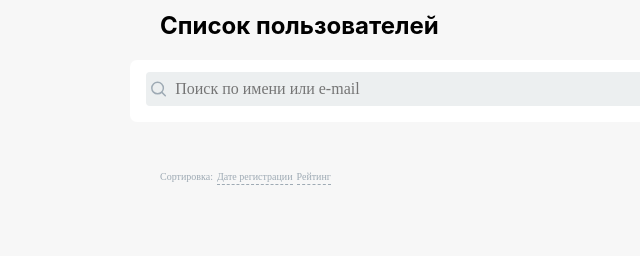
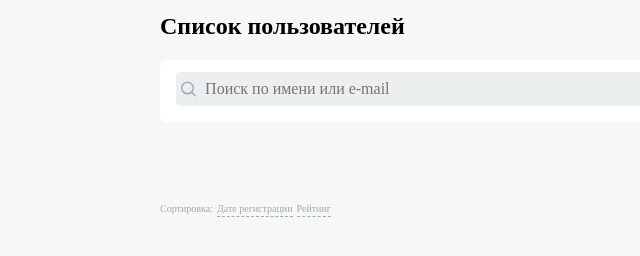
Before and after one commit to AshesToAshes13/labmedia-test-users, a website built with webpack: page src/index.html in a window 1280 px wide. Shown: the whole page, without its empty margins (0-640 px from the left). Built offline with nearby package versions, Linux system fonts and the light colour scheme; no server answers.

Commit message:
refactor (all-page): единыйе отсупы и общий шрифт

```diff
--- a/src/assets/style/search-section/input-block.css
+++ b/src/assets/style/search-section/input-block.css
@@ -15,5 +15,4 @@
     background-color: #ECEFF0;
     width: 100%;
     padding-right: 4px;
-    font-family: Inter sans-serif;
 }
--- a/src/assets/style/search-section/search-section.css
+++ b/src/assets/style/search-section/search-section.css
@@ -1,8 +1,7 @@
 @import "./input-block.css";
 .search-section {
-    width: 960px;
     background-color: white;
-    margin: 20px auto 0;
+    margin-top: 20px;
     display: flex;
     flex-direction: column;
     padding: 12px 44px 16px 16px;
--- a/src/assets/style/sort-section/sort-button.css
+++ b/src/assets/style/sort-section/sort-button.css
@@ -4,7 +4,6 @@
     border-right: 0;
     border-bottom: 1px;
     border-style: dashed;
-    font-family: Inter sans-serif;
     background: none;
     cursor: pointer;
     padding: 0;
--- a/src/assets/style/sort-section/sort-section.css
+++ b/src/assets/style/sort-section/sort-section.css
@@ -6,12 +6,10 @@
     gap: 4px;
     align-items: center;
     background: none;
-    width: 960px;
-    margin: 40px auto 0;
+    margin-top: 72px;
 }
 
 .sort-title {
-    font-family: Inter sans-serif;
     font-size: 10px;
     line-height: 14px;
     font-weight: 500;
--- a/src/assets/style/styles.css
+++ b/src/assets/style/styles.css
@@ -1,14 +1,19 @@
 @import "normalize.css";
 @import "./search-section/search-section.css";
 @import "./sort-section/sort-section.css";
+body {
+    background-color: #F7F7F7;
+}
+
+main {
+    width: 960px;
+    margin: 0 auto;
+    font-family: Inter sans-serif;
+}
+
 .main-title {
-    font-family: Inter, sans-serif;
     font-size: 24px;
     font-weight: 700;
     line-height: 28px;
-    width: 960px;
-    margin: 12px auto 0;
+    margin-top: 12px;
 }
-body {
-    background-color: #F7F7F7;
-}
--- a/src/index.html
+++ b/src/index.html
@@ -5,6 +5,7 @@
     <title>Список пользователей</title>
 </head>
 <body>
+    <main>
         <h1 class="main-title">Список пользователей</h1>
         <section class="search-section">
             <div class="input-block">
@@ -29,5 +30,6 @@
             <button class="sort-button sort-button_inactive" id="sortByDateButton">Дате регистрации</button>
             <button class="sort-button sort-button_inactive" id="sortByRatingButton">Рейтинг</button>
         </section>
+    </main>
 </body>
 </html>
```
Lines whose indentation alone changed are shown as unchanged.
